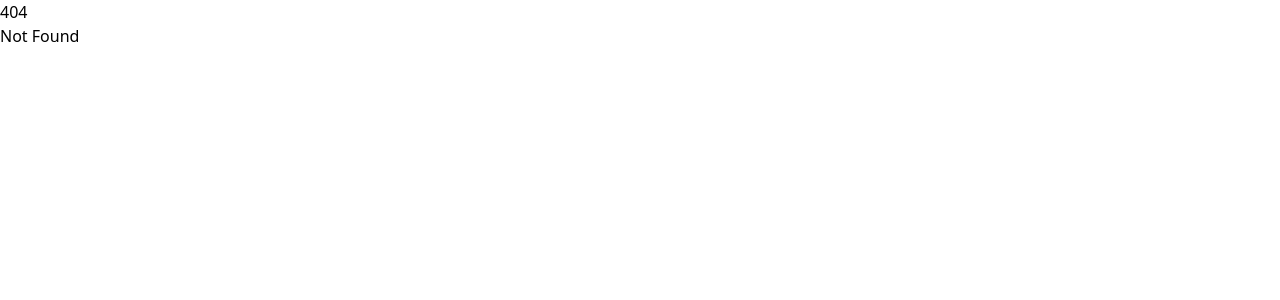
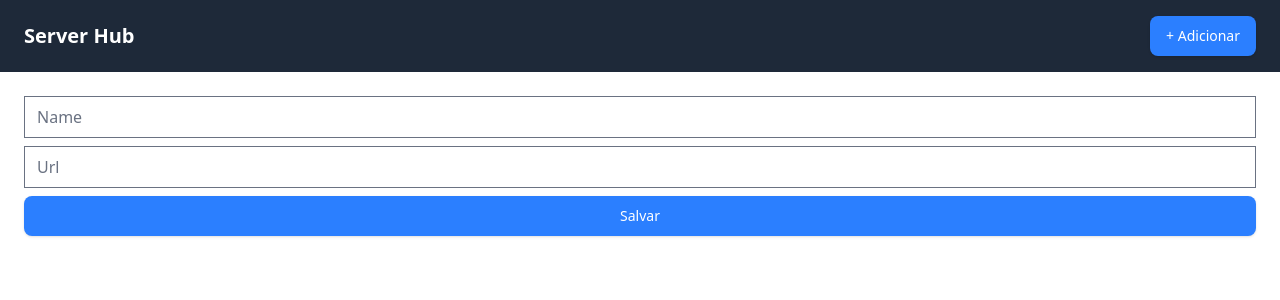
Before and after one commit to DanniloSN/ping-hub, a SvelteKit app: page /add in a window 1280 px wide. Before the commit this address had no page. Shown: the top 300 px of the page. Built offline with nearby package versions, Linux system fonts and the light colour scheme.

Commit message:
Feat: Adds
- Button component
- ButtonLink component
- component theme file
- navigation on layout page
- "add page" with form, server

```diff
--- /dev/null
+++ b/src/lib/components/Button.svelte
@@ -0,0 +1,7 @@
+<script>
+	import { theme } from './theme';
+</script>
+
+<button {...$$restProps} class={theme.button}>
+	<slot />
+</button>
--- /dev/null
+++ b/src/lib/components/ButtonLink.svelte
@@ -0,0 +1,7 @@
+<script>
+	import { theme } from './theme';
+</script>
+
+<a {...$$restProps} class={theme.button}>
+	<slot />
+</a>
--- /dev/null
+++ b/src/lib/components/theme.ts
@@ -0,0 +1,4 @@
+export const theme = {
+	button:
+		'rounded-lg bg-blue-500 px-4 py-2.5 text-sm font-medium text-white shadow transition hover:bg-blue-600 hover:cursor-pointer'
+};
--- a/src/routes/+layout.svelte
+++ b/src/routes/+layout.svelte
@@ -1,12 +1,26 @@
-<script lang="ts">
+<script>
+	import favicon from '$lib/assets/favicon.svg';
+	import ButtonLink from '$lib/components/ButtonLink.svelte';
 	import '../app.css';
-	import favicon from '$lib/assets/favicon.svg';
 
-	let { children } = $props();
+	const { children } = $props();
 </script>
 
 <svelte:head>
 	<link rel="icon" href={favicon} />
 </svelte:head>
 
-{@render children?.()}
+<nav class="flex items-center justify-between bg-gray-800 px-6 py-4 text-white">
+	<a href="/">
+		<h1 class="text-xl font-bold">Server Hub</h1>
+	</a>
+	<ButtonLink
+		class="rounded-lg bg-blue-500 px-4 py-2 text-sm font-medium shadow transition hover:bg-blue-600"
+		href="/add"
+	>
+		+ Adicionar
+	</ButtonLink>
+</nav>
+<main class="p-6">
+	{@render children?.()}
+</main>
--- /dev/null
+++ b/src/routes/add/+page.server.ts
@@ -0,0 +1,16 @@
+import type { Actions } from './$types';
+
+export const actions = {
+	default: async (event) => {
+		try {
+			const formData = await event.request.formData();
+			console.log(Object.fromEntries(formData.entries()));
+			// Check if url isn't already in the database
+			// Get favicon from url
+			// Save to the database
+			// Redirect to the home page
+		} catch (error) {
+			console.error(error);
+		}
+	}
+} satisfies Actions;
--- /dev/null
+++ b/src/routes/add/+page.svelte
@@ -0,0 +1,9 @@
+<script lang="ts">
+	import Button from '$lib/components/Button.svelte';
+</script>
+
+<form method="POST" class="flex flex-col gap-2">
+	<input name="name" placeholder="Name" required />
+	<input name="url" placeholder="Url" type="url" required />
+	<Button>Salvar</Button>
+</form>
```
